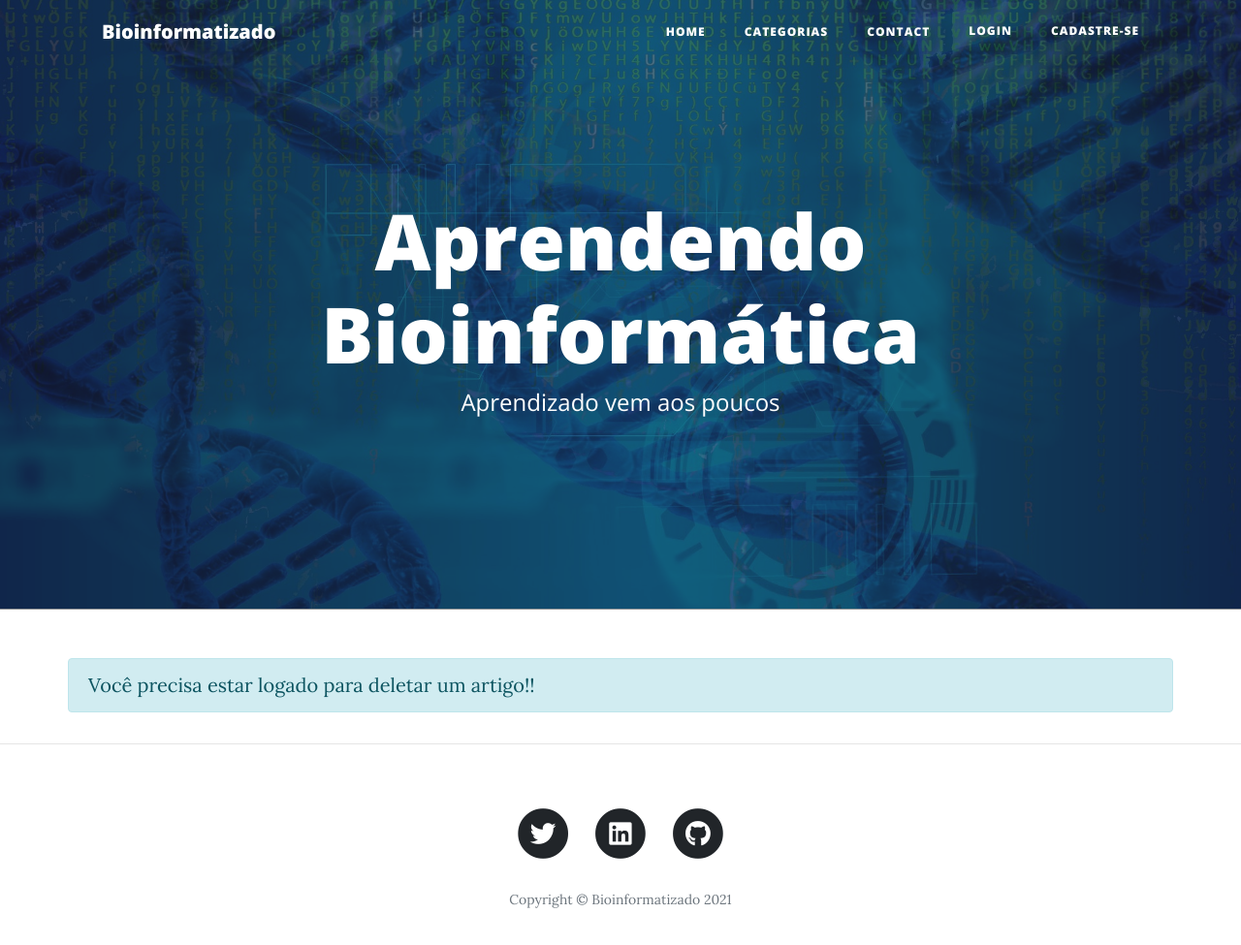
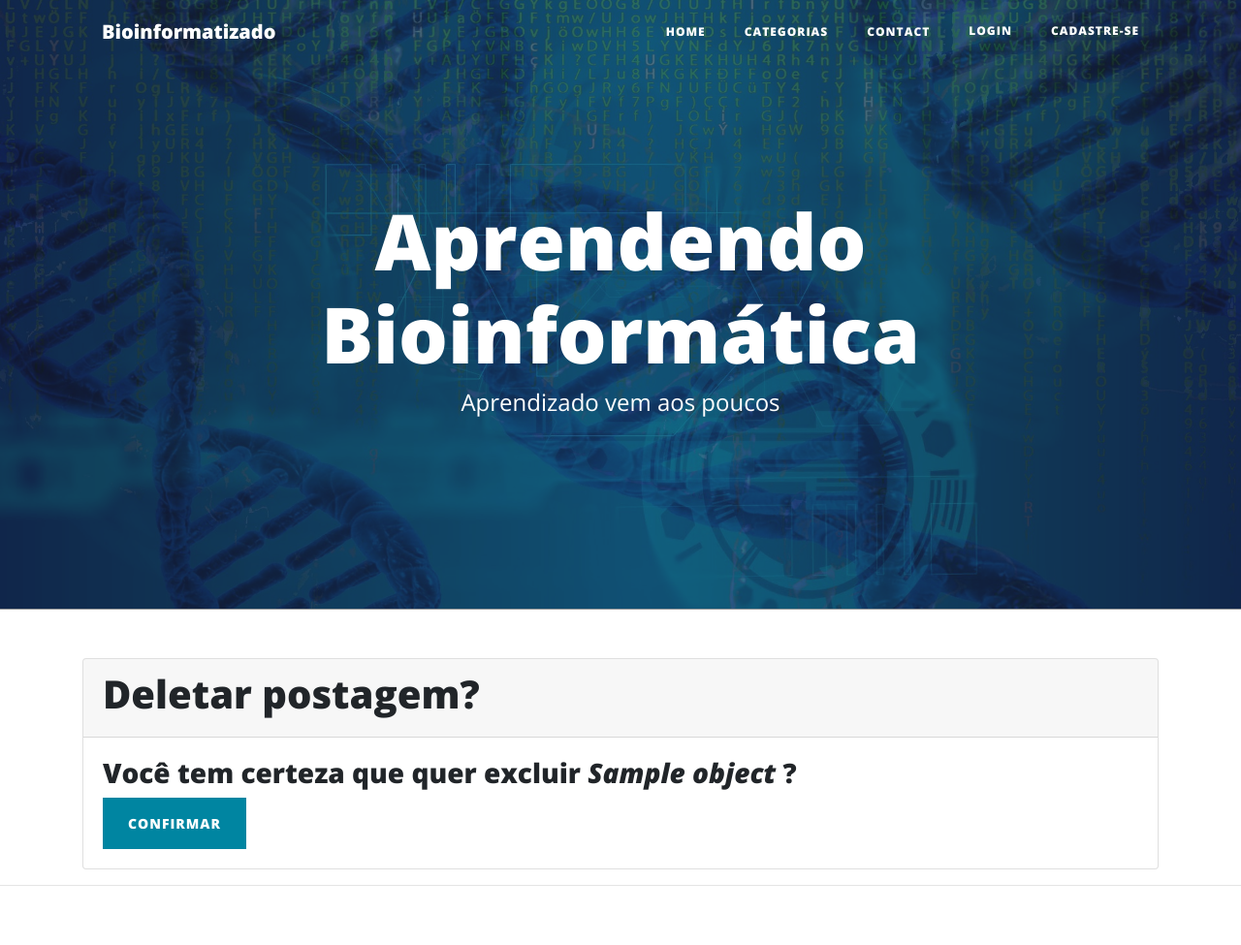
Before and after one commit to RodrigoCury/DjangoBlog, a Django app: template blog/templates/blog/post_delete.html in a window 1280 px wide. Shown: the top 975 px of the page at 97% size. Before the commit the page ends 937 px from the top, so only its background shows below. Run offline with Django 3.2, Linux system fonts and the light colour scheme; the template is opened without the code that fills it: most values are stand-ins (such as "Sample title", 1, 10 or a date in 2020); some libraries are stand-ins or nearby versions.

```diff
--- a/blog/templates/blog/post_delete.html
+++ b/blog/templates/blog/post_delete.html
@@ -5,7 +5,6 @@ Blog - Delete {{object.title}}
 {% endblock %}
 
 {% block content %}
-{% if user.is_superuser %}
     <div class='container'>
         <div class='card'>
             <div class='card-header d-flex'>
@@ -20,13 +19,4 @@ Blog - Delete {{object.title}}
             </div>
         </div>
     </div>
-{% elif user.is_authenticated %}
-    <div class="alert alert-warning" role="alert">
-        Olá {{user.first_name}}, você não tem autorização para deletar um artigo!!
-    </div>
-{% else %}
-    <div class="alert alert-info" role="alert">
-        Você precisa estar logado para deletar um artigo!!
-    </div>
-{% endif %}
 {% endblock content %}
--- a/blog/templates/blog/post_new.html
+++ b/blog/templates/blog/post_new.html
@@ -12,7 +12,7 @@ Blog - Nova Postagem
             <h2>Nova Postagem</h2>
         </div>
         <div class='card-body'>
-            <form method="post">
+            <form method="post" enctype='multipart/form-data'>
                 {% csrf_token %}
                 {{ form|bootstrap }}
                 <button class='btn btn-primary' type="submit">Salvar</button>
```
Also changed, not shown: blog/templates/blog/post_edit.html (+3 -11 lines).
